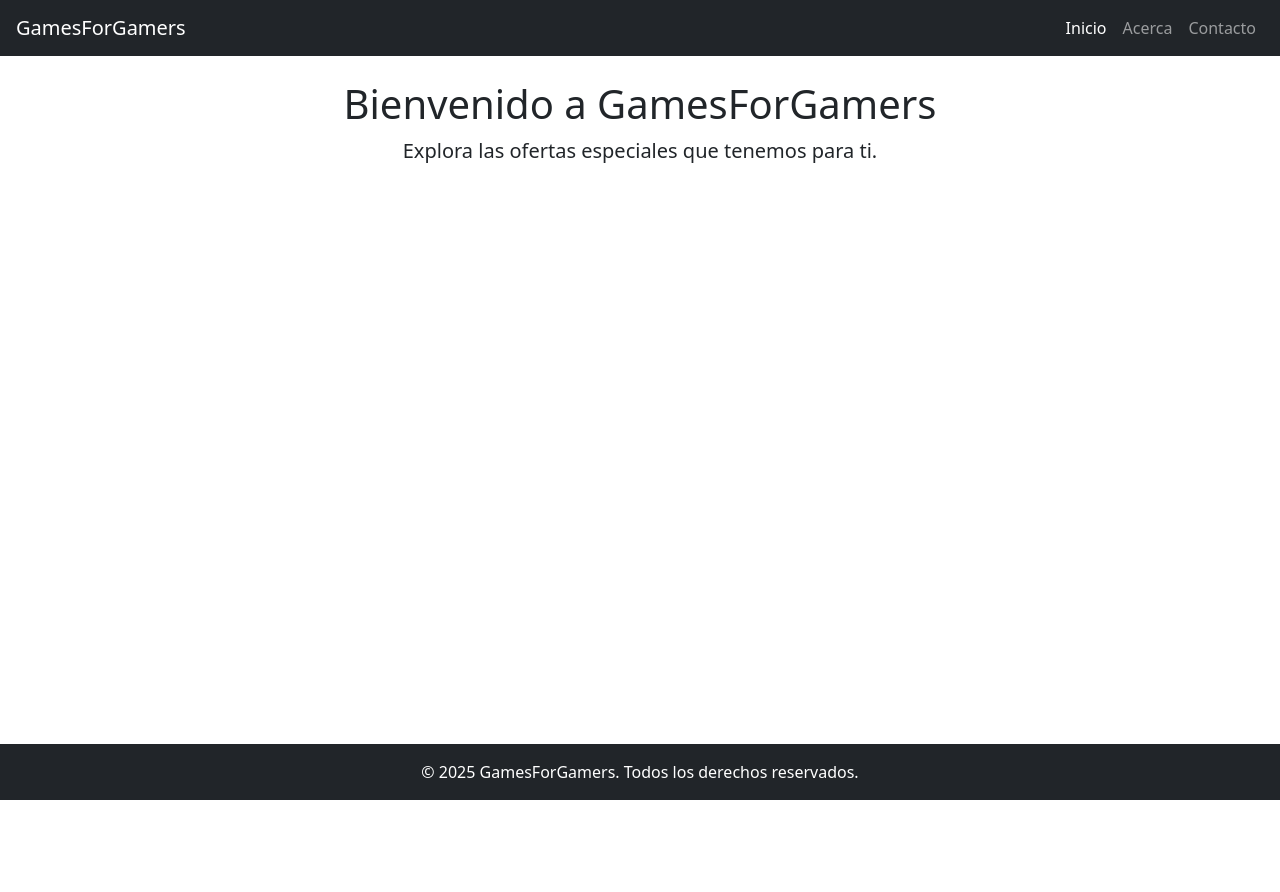
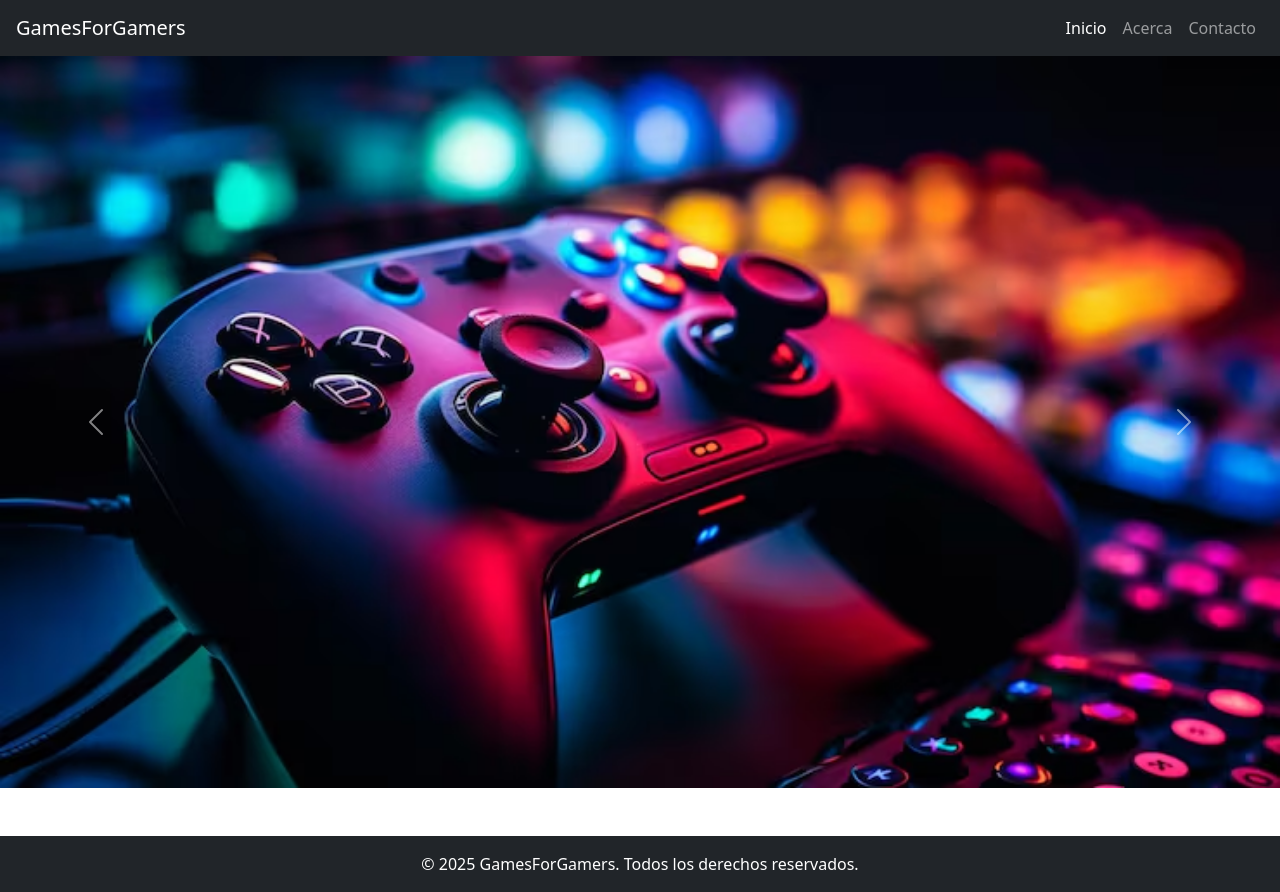
Before and after one commit to spinozajose/GamesForGamers, a React (Vite) app: page / in a window 1280 px wide. Before the commit the page ends 800 px from the top, so only its background shows below. Built offline with nearby package versions, Linux system fonts and the light colour scheme.

Commit message:
Componente Carousel bootstrap

```diff
--- a/src/App.jsx
+++ b/src/App.jsx
@@ -4,11 +4,13 @@ import Footer from './components/Footer';
 import Home from './pages/Home';
 import About from './pages/About';
 import Contact from './pages/Contact';
+import Carousel from './components/Carousel';
 
 function App() {
   return (
     <div className="d-flex flex-column min-vh-100">
       <Header />
+      <Carousel />
       <main className="flex-grow-1 container my-4">
         <Routes>
           <Route path="/" element={<Home />} />
--- /dev/null
+++ b/src/components/Carousel.jsx
@@ -0,0 +1,33 @@
+import 'bootstrap/dist/css/bootstrap.min.css';
+import 'animate.css';
+
+function Carousel() {
+    return (
+        <>
+        {/* Carrusel*/}
+        <div id="carouselExample" className="carousel slide">
+        <div className="carousel-inner">
+            <div className="carousel-item active">
+            <img src="src/assets/images/foto-carousel1.png" className="d-block w-100" alt="imagen1_del_carrusel" />
+            </div>
+            <div className="carousel-item">
+            <img src="src/assets/images/foto-carousel1.png" className="d-block w-100" alt="imagen2_del_carrusel" />
+            </div>
+            <div className="carousel-item">
+            <img src="src/assets/images/foto-carousel1.png" className="d-block w-100" alt="imagen3_del_carrusel" />
+            </div>
+        </div>
+        <button className="carousel-control-prev" type="button" data-bs-target="#carouselExample" data-bs-slide="prev">
+            <span className="carousel-control-prev-icon" aria-hidden="true" />
+            <span className="visually-hidden">Previous</span>
+        </button>
+        <button className="carousel-control-next" type="button" data-bs-target="#carouselExample" data-bs-slide="next">
+            <span className="carousel-control-next-icon" aria-hidden="true" />
+            <span className="visually-hidden">Next</span>
+        </button>
+        </div>
+        </>
+    );
+}
+
+export default Carousel;
--- a/src/pages/Home.jsx
+++ b/src/pages/Home.jsx
@@ -1,9 +1,9 @@
 function Home() {
   return (
-    <div className="text-center">
-      <h1>Bienvenido a GamesForGamers</h1>
-      <p className="lead">Explora las ofertas especiales que tenemos para ti.</p>
-    </div>
+    <>
+
+
+    </>
   );
 }
 
```
Also changed, not shown: src/components/Header.jsx (+3 -4 lines), src/assets/images/foto-carousel1.png (added).
